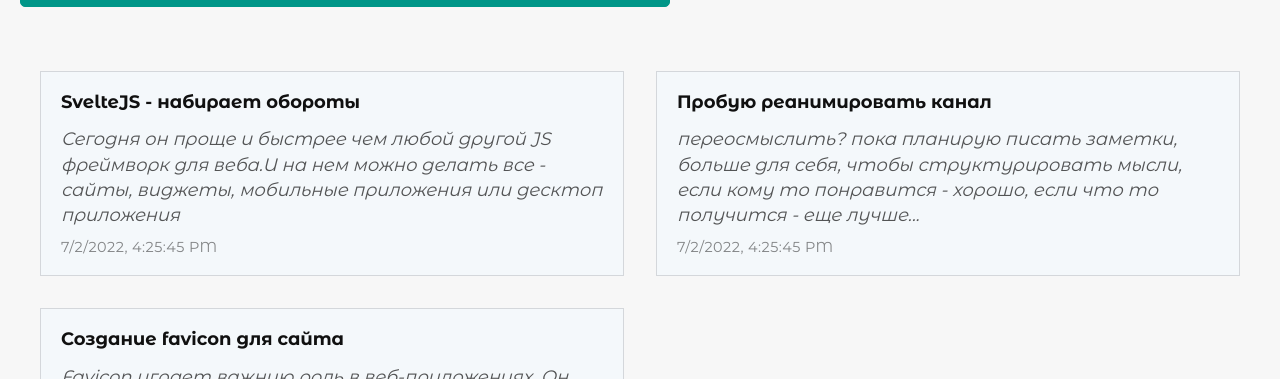
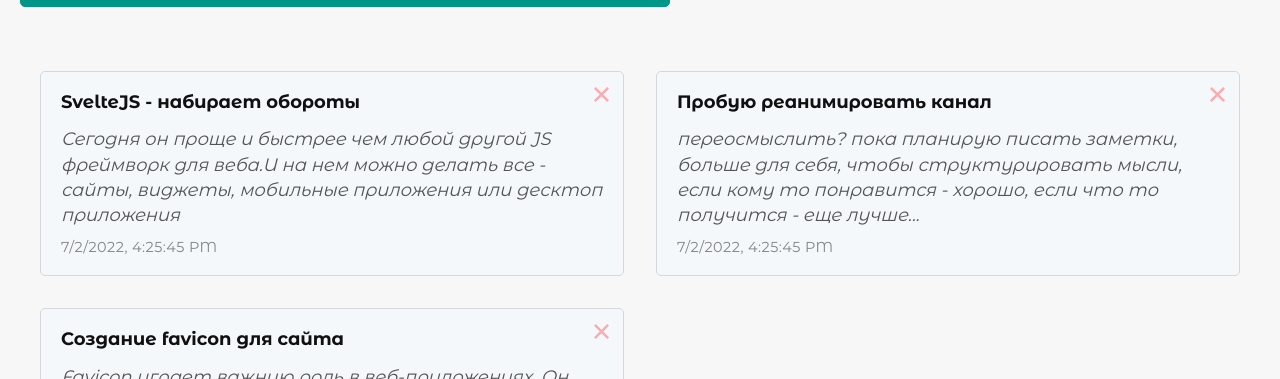
Before and after one commit to yurkaronin/E-NoTe, a Vue app: page / in a window 1280 px wide. Shown: the part 421-800 px from the top of the page. Built offline with nearby package versions, Linux system fonts and the light colour scheme.

Commit message:
Добавил метод для удаления заметок из списка

```diff
--- a/src/App.vue
+++ b/src/App.vue
@@ -1,5 +1,4 @@
 <template>
-
   <div class="wrapper">
     <h1 class="title">{{ title }}</h1>
 
@@ -8,16 +7,16 @@
 
     <!-- добавление новой заметки  -->
     <newNote :note="note" @addNote="addNote"></newNote>
+
     <!-- список заметок  -->
-    <noteList :notes="notes"></noteList>
+    <noteList :notes="notes" @removeNote="removeNote"></noteList>
   </div>
 </template>
 
 <script>
-import message from '@/components/MessageStatus.vue'
-import noteList from '@/components/NotesList.vue'
-import newNote from '@/components/NewNote.vue'
-
+import message from "@/components/MessageStatus.vue";
+import noteList from "@/components/NotesList.vue";
+import newNote from "@/components/NewNote.vue";
 
 export default {
   name: "App",
@@ -25,8 +24,7 @@ export default {
     message: message,
     noteList: noteList,
     newNote: newNote,
-
-},
+  },
   data() {
     return {
       title: "Мои заметки",
@@ -77,6 +75,9 @@ export default {
       this.note.title = "";
       this.note.description = "";
     },
+    removeNote (index) {
+      this.notes.splice(index, 1)
+    }
   },
 };
 </script>
--- a/src/components/NewNote.vue
+++ b/src/components/NewNote.vue
@@ -25,9 +25,9 @@ export default {
     },
   },
   methods: {
-    addNote () {
-      this.$emit('addNote', this.note);
-    }
+    addNote() {
+      this.$emit("addNote", this.note);
+    },
   },
 };
 </script>
--- a/src/components/NotesList.vue
+++ b/src/components/NotesList.vue
@@ -6,6 +6,19 @@
           <h3>{{ note.title }}</h3>
           <p>{{ note.description }}</p>
           <time> {{ note.date }} </time>
+
+          <button class="notes__btn" type="button" title="Удалить заметку" @click="removeNote(index)">
+            <svg
+              xmlns="http://www.w3.org/2000/svg"
+              fill="none"
+              viewBox="0 0 20 20"
+            >
+              <path
+                fill="#FF3D3D"
+                d="M20 2.308 17.692 0 10 7.692 2.308 0 0 2.308 7.692 10 0 17.692 2.308 20 10 12.308 17.692 20 20 17.692 12.308 10 20 2.308Z"
+              />
+            </svg>
+          </button>
         </li>
       </ul>
     </div>
@@ -17,6 +30,12 @@ export default {
     notes: {
       type: Array,
       require: true,
+    },
+  },
+  methods: {
+    removeNote(index) {
+      console.log(`Note id - ${index} removed`);
+      this.$emit("removeNote", index);
     },
   },
 };
@@ -34,6 +53,8 @@ export default {
     padding: 18px 20px;
     background: #f4f8fb;
     border: 1px solid #d4d7db;
+    position: relative;
+    border-radius: 5px;
 
     h3 {
       margin-bottom: 12px;
@@ -53,5 +74,26 @@ export default {
       display: block;
     }
   }
+  &__btn {
+      position: absolute;
+      top: 10px;
+      right: 10px;
+      width: 25px;
+      height: 25px;
+      opacity: 0.4;
+      border: none;
+      background-color: transparent;
+      cursor: pointer;
+
+      display: flex;
+      align-items: center;
+
+      svg {
+        pointer-events: none;
+        position: absolute;
+        width: 15px;
+        height: 15px;
+      }
+    }
 }
 </style>
```
Also changed, not shown: 1 other file (tests, documents, lock files or other folders).
